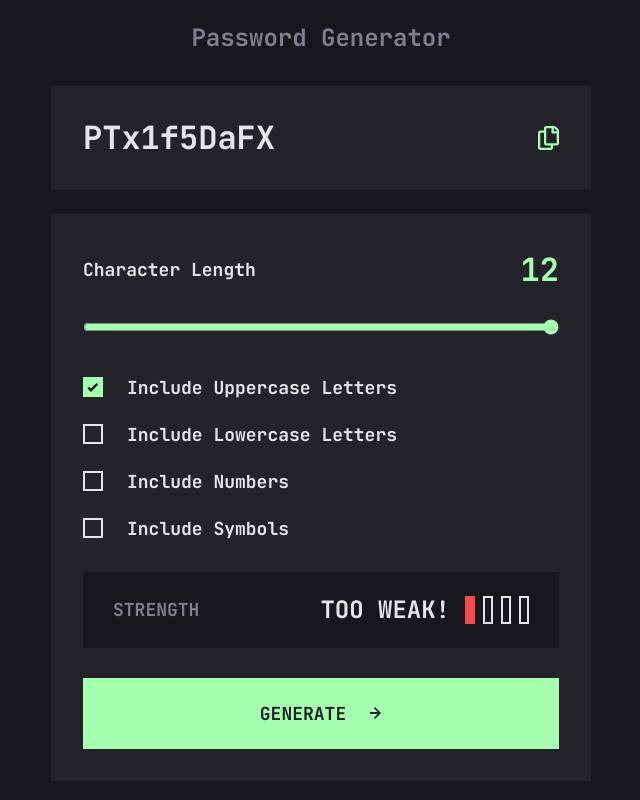
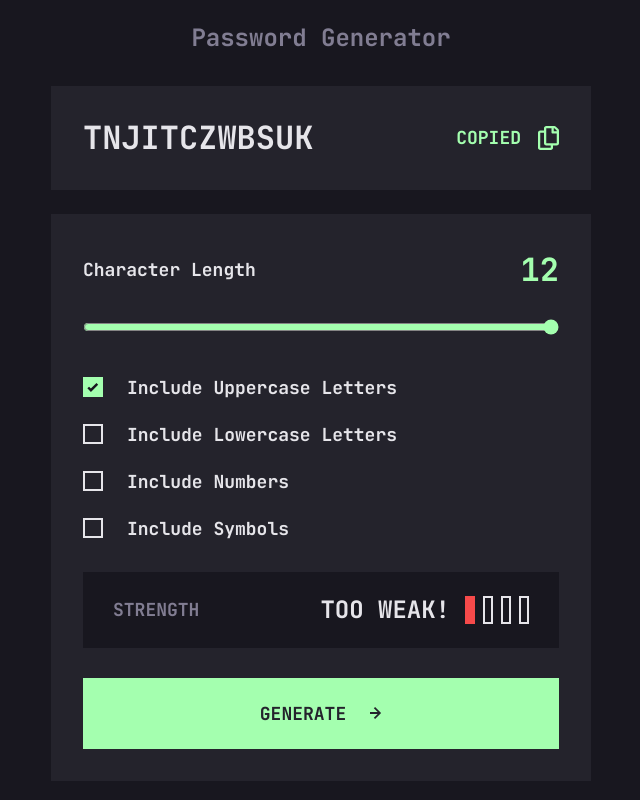
Before and after one commit to iraklitsikhelishvilii/password-generetor-app, a Next.js app: page / in a window 1280 px wide. Both pictures are taken after a click on the picture 867 px from the left and 137 px from the top of the page. Shown: the whole page, without its empty margins (319-959 px from the left). Built offline with nearby package versions, Linux system fonts and the light colour scheme.

Commit message:
feat(COPY-ALLERRT):added copy alert

```diff
--- a/src/components/__organisms/main/Main.tsx
+++ b/src/components/__organisms/main/Main.tsx
@@ -12,11 +12,11 @@ function Main() {
   const HandleEnter = useMainStates((state) => state.HandleEnter);
   const HandleLeave = useMainStates((state) => state.HandleLeave);
   const [Value, setValue] = useState(12);
-  const [Password, setPassword] = useState("PTx1f5DaFX");
+  const [Password, setPassword] = useState("TNJITCZWBSUK");
   const HandleChange = (e: React.ChangeEvent<HTMLInputElement>) => {
     setValue(Number(e.target.value));
   };
-
+  const [copied, setcopied] = useState(false);
   const UpperCaseLetters = useMainStates((state) => state.UpperCaseLetters);
   const LowerCaseLetters = useMainStates((state) => state.LowerCaseLetters);
   const Numbers = useMainStates((state) => state.Numbers);
@@ -28,6 +28,7 @@ function Main() {
     Numbers: boolean,
     Symbols: boolean
   ) {
+    setcopied(false);
     const uppercase = "QWERTYUIOPASDFGHJKLZXCVBNM";
     const lowercase = "qwertyuiopasdfghjklzxcvbnm";
     const numbers = "1234567890";
@@ -56,7 +57,7 @@ function Main() {
   };
   const Copy = () => {
     navigator.clipboard.writeText(Password);
-    alert("Password copied!");
+    setcopied(true);
   };
   return (
     <div className="h-[100vh] w-[100%] flex justify-center items-center bg-[#18171F]">
@@ -64,10 +65,15 @@ function Main() {
         <h1 className="text-[#817D92] text-[24px] font-[700] max-[500px]:text-[16px] ">
           Password Generator
         </h1>
-        <div className="w-[100%] max-w-[540px] bg-[#24232C] flex justify-between items-center px-[32px] py-[28px] mt-[30px] max-[500px]:px-[16px] max-[500px]:py-[16px]">
+        <div className="relative w-[100%] max-w-[540px] bg-[#24232C] flex justify-between items-center px-[32px] py-[28px] mt-[30px] max-[500px]:px-[16px] max-[500px]:py-[16px]">
           <p className="text-[#E6E5EA] text-[32px] max-[500px]:text-[24px]">
             {Password}
           </p>
+          {copied && (
+            <p className="text-[#A4FFAF] text-[18px] font-[700] absolute right-[70px] max-[500px]:right-[50px]">
+              COPIED
+            </p>
+          )}
           <Image
             className="w-[21px] h-[28px] cursor-pointer max-[500px]:w-[17px] max-[500px]:h-[20px]"
             src={copy_img}
```
